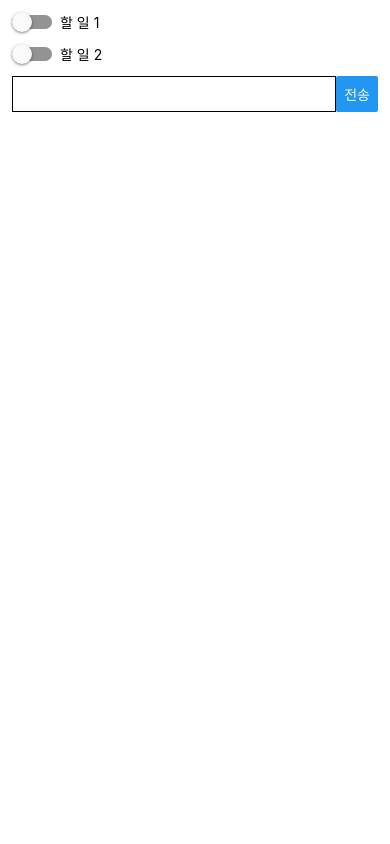
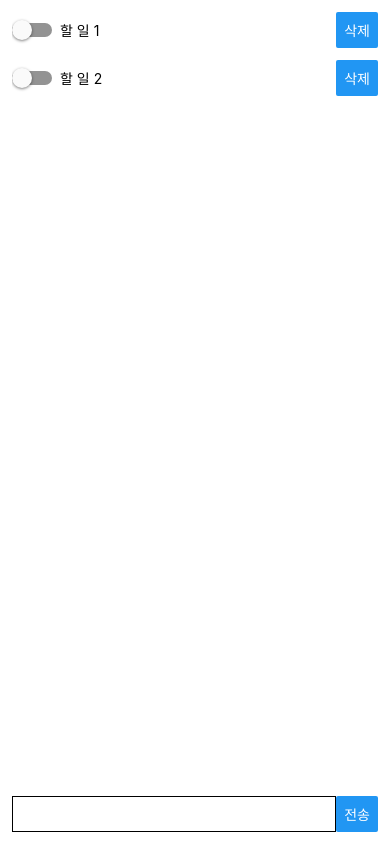
Before and after one commit to Helloryari/myFirstExpoProjects, a React Native app in the folder TodoList/: screen / in a window 390 px wide. Built offline with nearby package versions, Linux system fonts and the light colour scheme.

Commit message:
first commit

```diff
--- a/TodoList/App.js
+++ b/TodoList/App.js
@@ -1,25 +1,38 @@
 import { StatusBar } from 'expo-status-bar';
-import React, { useState } from 'react';
+import React, { useCallback, useState } from 'react';
 import Constants from 'expo-constants';
-import { Button, Platform, SafeAreaView, StyleSheet, Text, TextInput, View } from 'react-native';
+import { Alert, Button, FlatList, Platform, SafeAreaView, StyleSheet, Text, TextInput, View } from 'react-native';
 import TodoItem from './components/TodoItem';
 import Row from './components/Row';
 import Padding from './components/Padding';
 
 export default function App() {
   const [ list, setList ] = useState( [
-    '할 일 1',
-    '할 일 2',
+    { key: '1', content: '할 일 1' },
+    { key: '2', content: '할 일 2' },
   ] );
+  const [ inputText, setInputText ] = useState( '' );
+  const addItem = useCallback( () => {
+    setList( [ ...list, { key: new Date().toString(), content: inputText } ] );
+    setInputText( '' );
+  }, [ list, inputText ] );
   return (
     <SafeAreaView style={ styles.container }>
-      <Padding padding={ 12 }>
+      <Padding padding={ 12 } style={{ flex: 1 }}>
         {/* 출력 */}
-        { list.map( item => <TodoItem key={ item } label={ item }/> ) }
+        <FlatList
+          data={ list }
+          renderItem={ item => <TodoItem label={ item.item.content } /> }
+          style={{ flex: 1 }}
+        />
         {/* 입력 */}
         <Row>
-          <TextInput style={ styles.input }/>
-          <Button title='전송' onPress={ () => {} }/>
+          <TextInput
+            style={ styles.input }
+            value={ inputText }
+            onChangeText={ text => setInputText( text ) }
+          />
+          <Button title='전송' onPress={ addItem }/>
         </Row>
       </Padding>
       <StatusBar style="auto" />
@@ -30,6 +43,7 @@ export default function App() {
 const styles = StyleSheet.create({
   container: {
     paddingTop : Platform.OS === 'android' ? Constants.statusBarHeight : 0,
+    flex: 1,
   },
   input: {
     flex: 1,
--- a/TodoList/components/Padding.js
+++ b/TodoList/components/Padding.js
@@ -1,9 +1,9 @@
 import React from "react";
 import { View } from "react-native";
 
-function Padding( { children, padding }) {
+function Padding( { children, padding, style }) {
     return(
-        <View style={ { padding: padding ?? 20 } }>
+        <View style={ [ { padding: padding ?? 20 }, style ] }>
             { children }
         </View>
     )
--- a/TodoList/components/TodoItem.js
+++ b/TodoList/components/TodoItem.js
@@ -1,5 +1,5 @@
 import React, { useState } from "react";
-import { Switch, Text } from "react-native";
+import { Button, Switch, Text } from "react-native";
 import Row from "./Row";
 
 function TodoItem( { label } ) {
@@ -11,9 +11,10 @@ function TodoItem( { label } ) {
             onValueChange={ value => setDone( value ) }
             style={{ marginRight: 8, }}
             />
-            <Text style={{ color: isDone ? '#eee' : '#000' }}>
+            <Text style={{ color: isDone ? '#eee' : '#000', flex: 1 }}>
                 { label ?? '(내용 없음)' }
             </Text>
+            <Button title="삭제" onPress={()=>{}}/>
         </Row>
     )
 }
```
Also changed, not shown: TodoList/package.json (+4 -4 lines), 1 other file (tests, documents, lock files or other folders).
